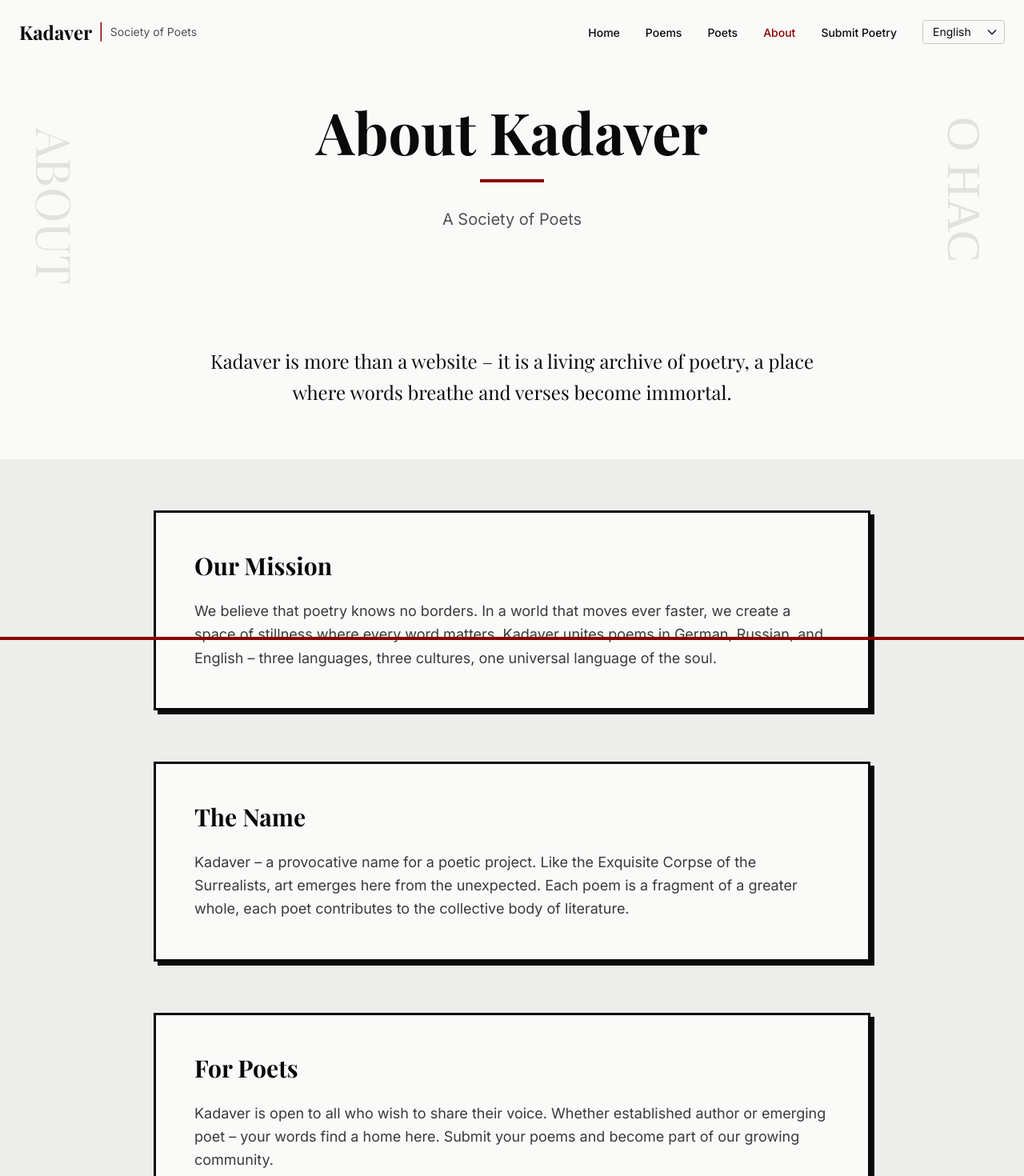
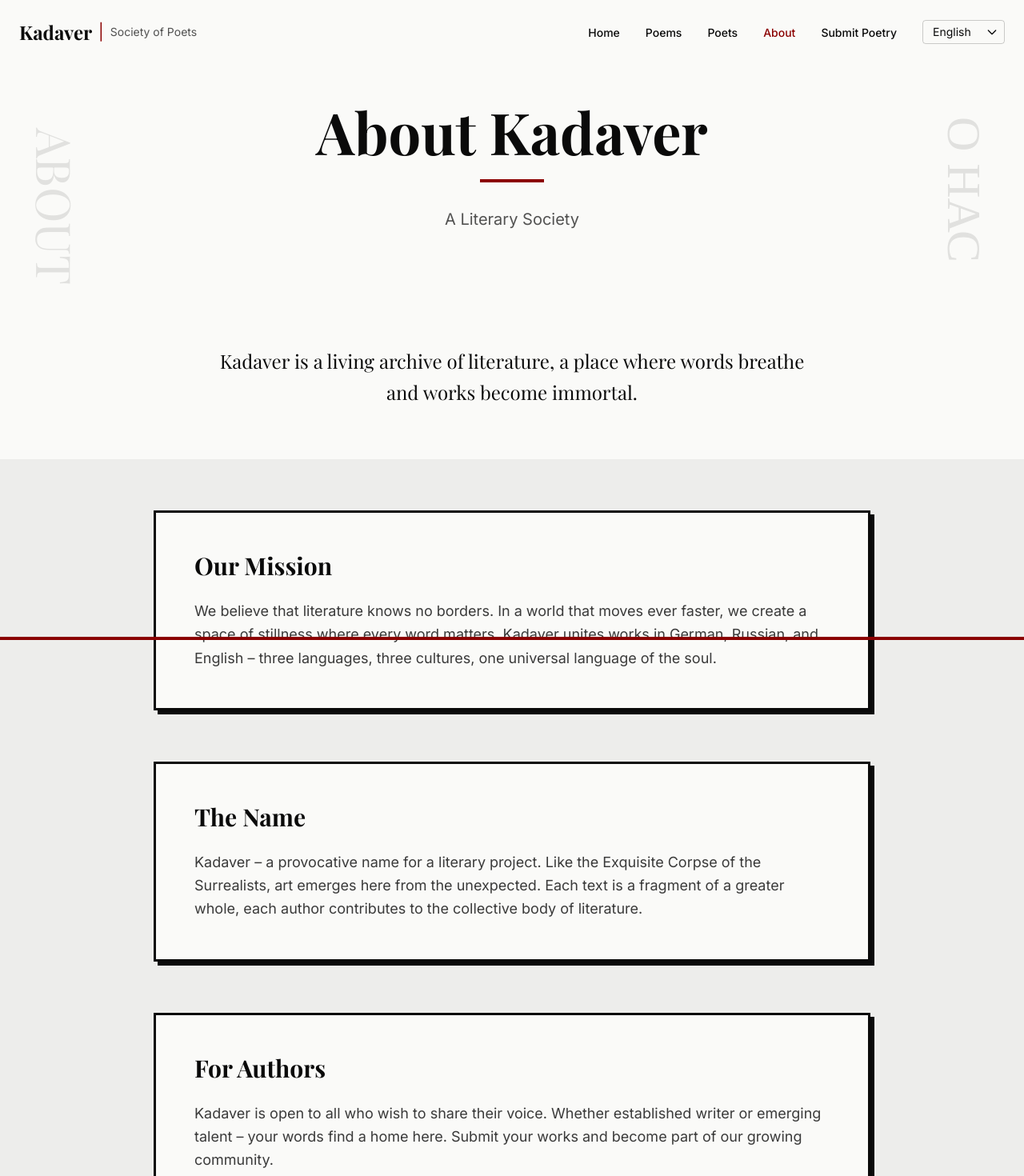
Before and after one commit to Goldmagination/Kadaver, a Next.js app: page /en/about in a window 1280 px wide. Shown: the top 1470 px of the page at 80% size. Built offline with nearby package versions, Linux system fonts and the light colour scheme; a web font is replaced by a local one.

Commit message:
adjusted information

```diff
--- a/app/[locale]/about/page.tsx
+++ b/app/[locale]/about/page.tsx
@@ -13,20 +13,20 @@ interface AboutPageProps {
 const content = {
   de: {
     title: 'Über Kadaver',
-    subtitle: 'Eine Gesellschaft der Dichter',
-    intro: 'Kadaver ist mehr als eine Website – es ist ein lebendiges Archiv der Poesie, ein Ort, an dem Worte atmen und Verse unsterblich werden.',
+    subtitle: 'Eine literarische Gesellschaft',
+    intro: 'Kadaver ist mehr als eine Website – es ist ein lebendiges Archiv der Literatur, ein Ort, an dem Worte atmen und Werke unsterblich werden.',
     sections: [
       {
         title: 'Unsere Mission',
-        content: 'Wir glauben, dass Poesie keine Grenzen kennt. In einer Welt, die immer schneller wird, schaffen wir einen Raum der Stille, in dem jedes Wort zählt. Kadaver vereint Gedichte in Deutsch, Russisch und Englisch – drei Sprachen, drei Kulturen, eine universelle Sprache der Seele.'
+        content: 'Wir glauben, dass Literatur keine Grenzen kennt. In einer Welt, die immer schneller wird, schaffen wir einen Raum der Stille, in dem jedes Wort zählt. Kadaver vereint Texte in Deutsch, Russisch und Englisch – drei Sprachen, drei Kulturen, eine universelle Sprache der Seele.'
       },
       {
         title: 'Der Name',
-        content: 'Kadaver – ein provokanter Name für ein poetisches Projekt. Wie der Exquisite Corpse der Surrealisten entsteht hier Kunst aus dem Unerwarteten. Jedes Gedicht ist ein Fragment eines größeren Ganzen, jeder Dichter trägt zum kollektiven Körper der Literatur bei.'
+        content: 'Kadaver – ein provokanter Name für ein literarisches Projekt. Wie der Exquisite Corpse der Surrealisten entsteht hier Kunst aus dem Unerwarteten. Jeder Text ist ein Fragment eines größeren Ganzen, jeder Autor trägt zum kollektiven Körper der Literatur bei.'
       },
       {
-        title: 'Für Dichter',
-        content: 'Kadaver ist offen für alle, die ihre Stimme teilen möchten. Ob etablierter Autor oder aufstrebender Poet – hier finden Ihre Worte ein Zuhause. Reichen Sie Ihre Gedichte ein und werden Sie Teil unserer wachsenden Gemeinschaft.'
+        title: 'Für Autoren',
+        content: 'Kadaver ist offen für alle, die ihre Stimme teilen möchten. Ob etablierter Schriftsteller oder aufstrebendes Talent – hier finden Ihre Worte ein Zuhause. Reichen Sie Ihre Arbeiten ein und werden Sie Teil unserer wachsenden Gemeinschaft.'
       }
     ],
     quote: 'block block block ich bin Schriftsteller Blok.',
@@ -34,20 +34,20 @@ const content = {
   },
   en: {
     title: 'About Kadaver',
-    subtitle: 'A Society of Poets',
-    intro: 'Kadaver is more than a website – it is a living archive of poetry, a place where words breathe and verses become immortal.',
+    subtitle: 'A Literary Society',
+    intro: 'Kadaver is a living archive of literature, a place where words breathe and works become immortal.',
     sections: [
       {
         title: 'Our Mission',
-        content: 'We believe that poetry knows no borders. In a world that moves ever faster, we create a space of stillness where every word matters. Kadaver unites poems in German, Russian, and English – three languages, three cultures, one universal language of the soul.'
+        content: 'We believe that literature knows no borders. In a world that moves ever faster, we create a space of stillness where every word matters. Kadaver unites works in German, Russian, and English – three languages, three cultures, one universal language of the soul.'
       },
       {
         title: 'The Name',
-        content: 'Kadaver – a provocative name for a poetic project. Like the Exquisite Corpse of the Surrealists, art emerges here from the unexpected. Each poem is a fragment of a greater whole, each poet contributes to the collective body of literature.'
+        content: 'Kadaver – a provocative name for a literary project. Like the Exquisite Corpse of the Surrealists, art emerges here from the unexpected. Each text is a fragment of a greater whole, each author contributes to the collective body of literature.'
       },
       {
-        title: 'For Poets',
-        content: 'Kadaver is open to all who wish to share their voice. Whether established author or emerging poet – your words find a home here. Submit your poems and become part of our growing community.'
+        title: 'For Authors',
+        content: 'Kadaver is open to all who wish to share their voice. Whether established writer or emerging talent – your words find a home here. Submit your works and become part of our growing community.'
       }
     ],
     quote: 'block block block I am writer Blok.',
@@ -55,20 +55,20 @@ const content = {
   },
   ru: {
     title: 'О Кадавере',
-    subtitle: 'Общество поэтов',
-    intro: 'Кадавер — это больше, чем веб-сайт — это живой архив поэзии, место, где слова дышат, а стихи становятся бессмертными.',
+    subtitle: 'Литературное общество',
+    intro: 'Кадавер — это живой литературный архив, место, где слова дышат, а произведения становятся бессмертными.',
     sections: [
       {
         title: 'Наша миссия',
-        content: 'Мы верим, что поэзия не знает границ. В мире, который движется всё быстрее, мы создаём пространство тишины, где важно каждое слово. Кадавер объединяет стихи на немецком, русском и английском — три языка, три культуры, один универсальный язык души.'
+        content: 'Мы верим, что литература не знает границ. В мире, который движется всё быстрее, мы создаём пространство тишины, где важно каждое слово. Кадавер объединяет тексты на немецком, русском и английском — три языка, три культуры, один универсальный язык души.'
       },
       {
         title: 'Название',
-        content: 'Кадавер — провокационное название для поэтического проекта. Как «Изысканный труп» сюрреалистов, здесь искусство рождается из неожиданного. Каждое стихотворение — фрагмент большего целого, каждый поэт вносит вклад в коллективное тело литературы.'
+        content: 'Кадавер — провокационное название для литературного проекта. Как «Изысканный труп» сюрреалистов, здесь искусство рождается из неожиданного. Каждый текст — фрагмент большего целого, каждый автор вносит вклад в коллективное тело литературы.'
       },
       {
-        title: 'Для поэтов',
-        content: 'Кадавер открыт для всех, кто хочет поделиться своим голосом. Признанный автор или начинающий поэт — ваши слова найдут здесь дом. Присылайте свои стихи и станьте частью нашего растущего сообщества.'
+        title: 'Для авторов',
+        content: 'Кадавер открыт для всех, кто хочет поделиться своим голосом. Будь вы прозаик, поэт или эссеист — ваши слова найдут здесь дом. Присылайте свои работы и станьте частью нашего растущего сообщества.'
       }
     ],
     quote: 'Блок-блок-блок-блок-блок. Я писатель Блок.',
```
